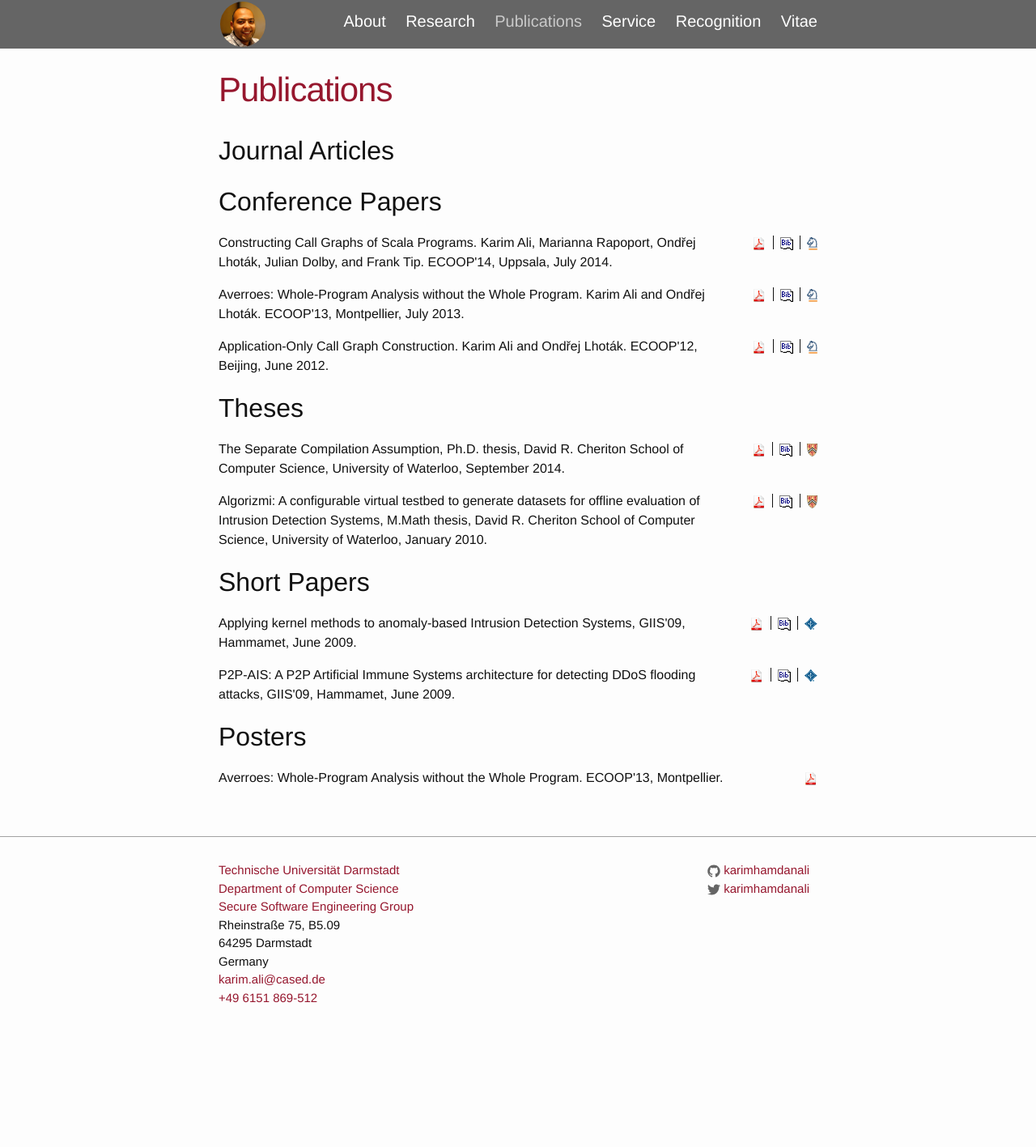
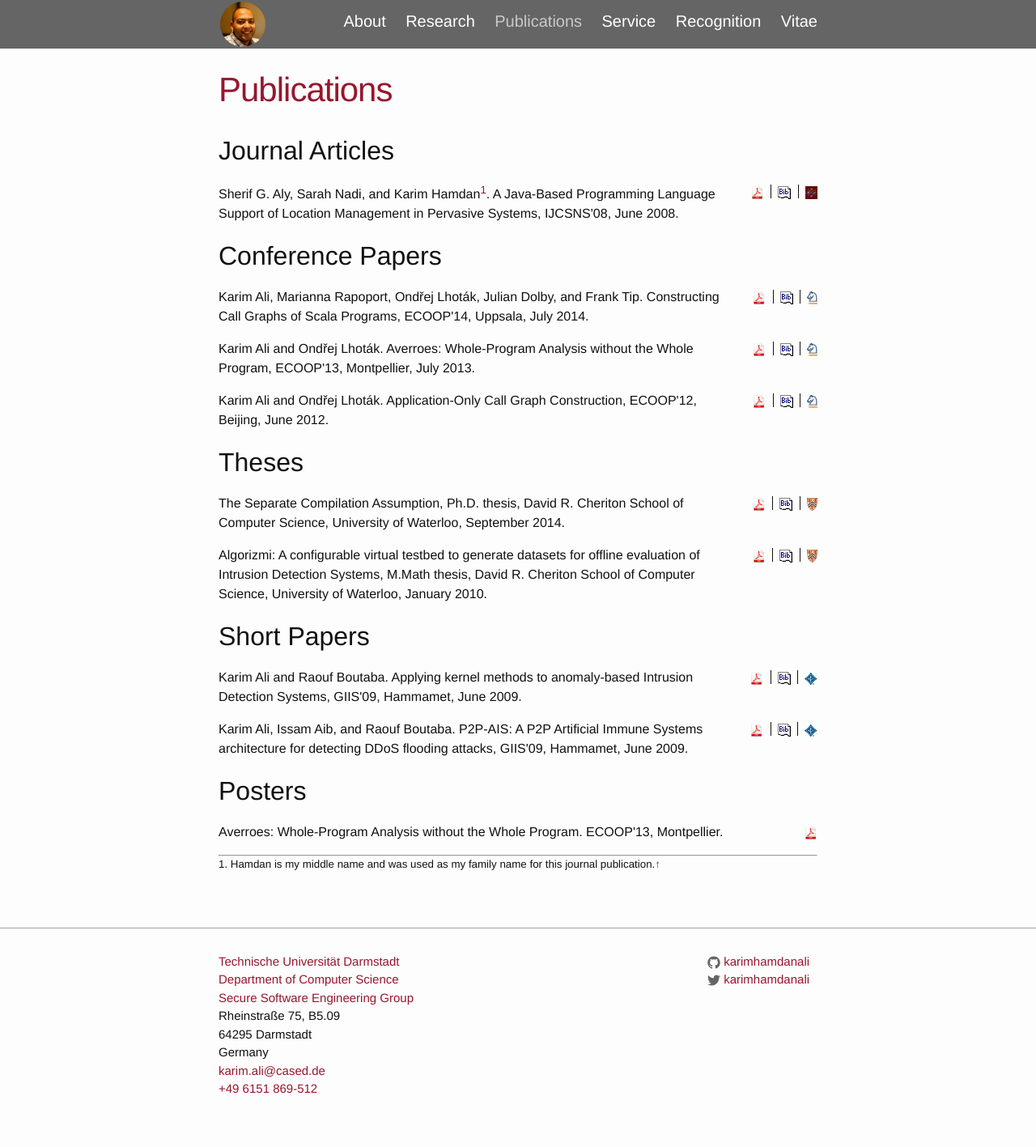
Before and after one commit to karimhamdanali/karimhamdanali.github.io, a Jekyll site: the page built from nav/publications.md, in a window 1280 px wide. Shown: the whole page at 81% size. Built offline with Jekyll 4.4.1, drawn with Linux system fonts in a browser that asks for light colours; before the commit the page ends 1304 px from its top, so only the background shows below that.

Commit message:
now all publications are in!

```diff
--- a/_includes/conf/ecoop/AliL12.html
+++ b/_includes/conf/ecoop/AliL12.html
@@ -1,6 +1,6 @@
 <div class="publication">
 	<div class="publication-title">
-		Application-Only Call Graph Construction. Karim Ali and Ondřej Lhoták. ECOOP'12, Beijing, June 2012.
+		Karim Ali and Ondřej Lhoták. Application-Only Call Graph Construction, ECOOP'12, Beijing, June 2012.
 	</div>
 	<div class="publication-links">
 		<a class="pub-link" href="{{ "/resources/pubs/conf/ecoop/AliL12.pdf" | prepend: site.baseurl }}" target="_blank">
--- a/_includes/conf/ecoop/AliL13.html
+++ b/_includes/conf/ecoop/AliL13.html
@@ -1,6 +1,6 @@
 <div class="publication">
 	<div class="publication-title">
-		Averroes: Whole-Program Analysis without the Whole Program. Karim Ali and Ondřej Lhoták. ECOOP'13, Montpellier, July 2013.
+		Karim Ali and Ondřej Lhoták. Averroes: Whole-Program Analysis without the Whole Program, ECOOP'13, Montpellier, July 2013.
 	</div>
 	<div class="publication-links">
 		<a class="pub-link" href="{{ "/resources/pubs/conf/ecoop/AliL13.pdf" | prepend: site.baseurl }}" target="_blank">
--- a/_includes/conf/ecoop/AliRLDT14.html
+++ b/_includes/conf/ecoop/AliRLDT14.html
@@ -1,6 +1,6 @@
 <div class="publication">
 	<div class="publication-title">
-		Constructing Call Graphs of Scala Programs. Karim Ali, Marianna Rapoport, Ondřej Lhoták, Julian Dolby, and Frank Tip. ECOOP'14, Uppsala, July 2014.
+		Karim Ali, Marianna Rapoport, Ondřej Lhoták, Julian Dolby, and Frank Tip. Constructing Call Graphs of Scala Programs, ECOOP'14, Uppsala, July 2014.
 	</div>
 	<div class="publication-links">
 		<a class="pub-link" href="{{ "/resources/pubs/conf/ecoop/AliRLDT14.pdf" | prepend: site.baseurl }}" target="_blank">
--- a/_includes/conf/giis/AliAB09.html
+++ b/_includes/conf/giis/AliAB09.html
@@ -1,6 +1,6 @@
 <div class="publication">
 	<div class="publication-title">
-		P2P-AIS: A P2P Artificial Immune Systems architecture for detecting DDoS flooding attacks, GIIS'09, Hammamet, June 2009.
+		Karim Ali, Issam Aib, and Raouf Boutaba. P2P-AIS: A P2P Artificial Immune Systems architecture for detecting DDoS flooding attacks, GIIS'09, Hammamet, June 2009.
 	</div>
 	<div class="publication-links">
 		<a class="pub-link" href="{{ "/resources/pubs/conf/giis/AliAB09.pdf" | prepend: site.baseurl }}" target="_blank">
--- a/_includes/conf/giis/AliB09.html
+++ b/_includes/conf/giis/AliB09.html
@@ -1,6 +1,6 @@
 <div class="publication">
 	<div class="publication-title">
-		Applying kernel methods to anomaly-based Intrusion Detection Systems, GIIS'09, Hammamet, June 2009.
+		Karim Ali and Raouf Boutaba. Applying kernel methods to anomaly-based Intrusion Detection Systems, GIIS'09, Hammamet, June 2009.
 	</div>
 	<div class="publication-links">
 		<a class="pub-link" href="{{ "/resources/pubs/conf/giis/AliB09.pdf" | prepend: site.baseurl }}" target="_blank">
--- /dev/null
+++ b/_includes/journal/ijcsns/AlyNH08.html
@@ -0,0 +1,16 @@
+<div class="publication">
+	<div class="publication-title">
+		Sherif G. Aly, Sarah Nadi, and Karim Hamdan<sup><a href="#fn1" id="ref1">1</a></sup>. A Java-Based Programming Language Support of Location Management in Pervasive Systems, IJCSNS'08, June 2008.
+	</div>
+	<div class="publication-links">
+		<a class="pub-link" href="{{ "/resources/pubs/journal/ijcsns/AlyNH08.pdf" | prepend: site.baseurl }}" target="_blank">
+			<img src="{{ "/resources/icons/pdf.png" | prepend: site.baseurl }}" title="PDF" alt="PDF" />
+		</a>
+		<a class="pub-link" href="{{ "/resources/pubs/journal/ijcsns/AlyNH08.bib" | prepend: site.baseurl }}">
+			<img src="{{ "/resources/icons/bibtex.gif" | prepend: site.baseurl }}" title="BibTeX" alt="BibTeX" />
+		</a>
+		<a class="pub-link" href="http://paper.ijcsns.org/07_book/200806/20080646.pdf" target="_blank">
+			<img src="{{ "/resources/icons/ijcsns.jpg" | prepend: site.baseurl }}" title="&copy; IJCSNS" alt="&copy; IJCSNS" />
+		</a>
+	</div>
+</div>
--- a/nav/publications.md
+++ b/nav/publications.md
@@ -6,21 +6,25 @@ permalink: /publications/
 weight: 3
 ---
 
-<h2>Journal Articles</h2>
+## Journal Articles ##
+{% include journal/ijcsns/AlyNH08.html %}
 
-
-<h2>Conference Papers</h2>
+## Conference Papers ##
 {% include conf/ecoop/AliRLDT14.html %}
 {% include conf/ecoop/AliL13.html %}
 {% include conf/ecoop/AliL12.html %}
 
-<h2>Theses</h2>
+## Theses ##
 {% include thesis/Ali14.html %}
 {% include thesis/Ali10.html %}
 
-<h2>Short Papers</h2>
+## Short Papers ##
 {% include conf/giis/AliB09.html %}
 {% include conf/giis/AliAB09.html %}
 
-<h2>Posters</h2>
+## Posters ##
 {% include poster/ecoop/Ali13.html %}
+
+---
+
+<sup id="fn1">1. Hamdan is my middle name and was used as my family name for this journal publication.<a href="#ref1" title="Jump back">&uarr;</a></sup>
--- a/resources/pubs/confs/ijcsns08.bib
+++ b/resources/pubs/journal/ijcsns/AlyNH08.bib
@@ -5,5 +5,6 @@
   volume={8},
   number={6},
   pages={329},
-  year={2008}
+  year={2008},
+  url={http://paper.ijcsns.org/07_book/200806/20080646.pdf}
 }
```
Also changed, not shown: 2 other files.
